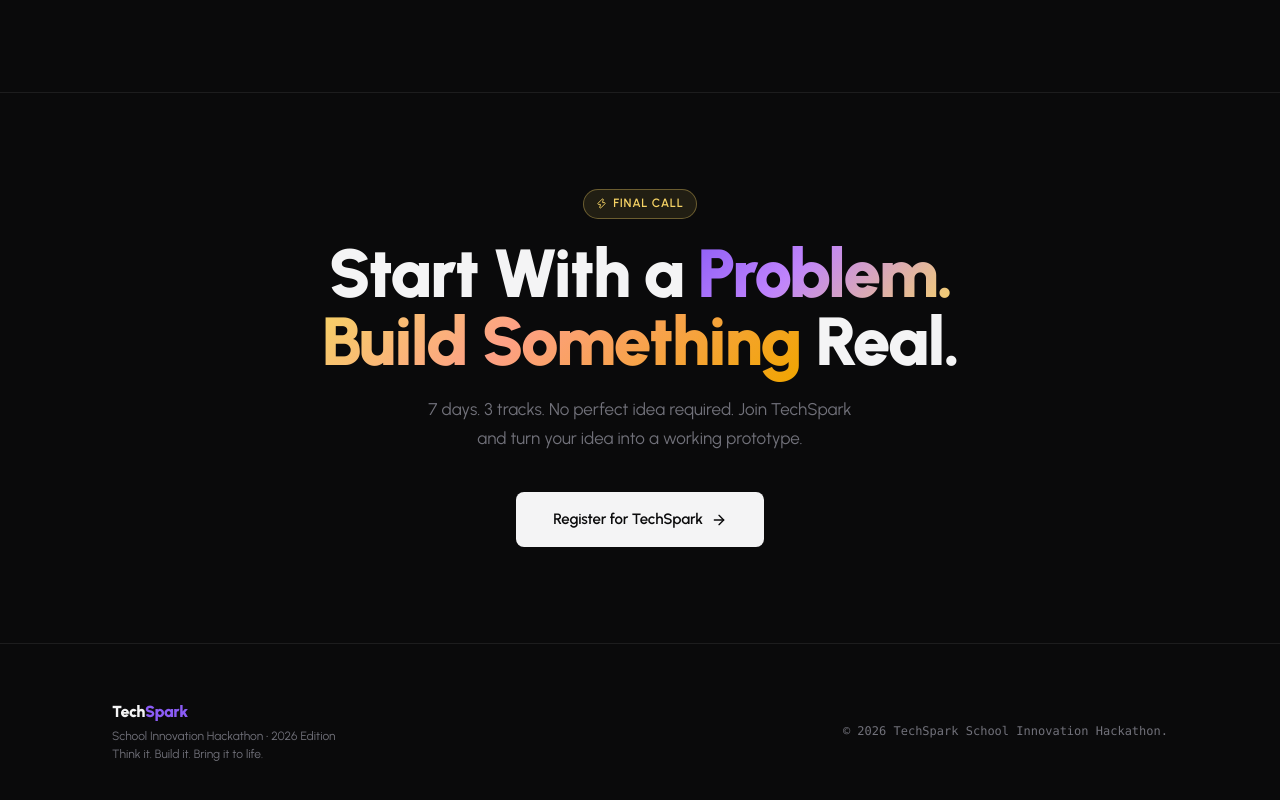
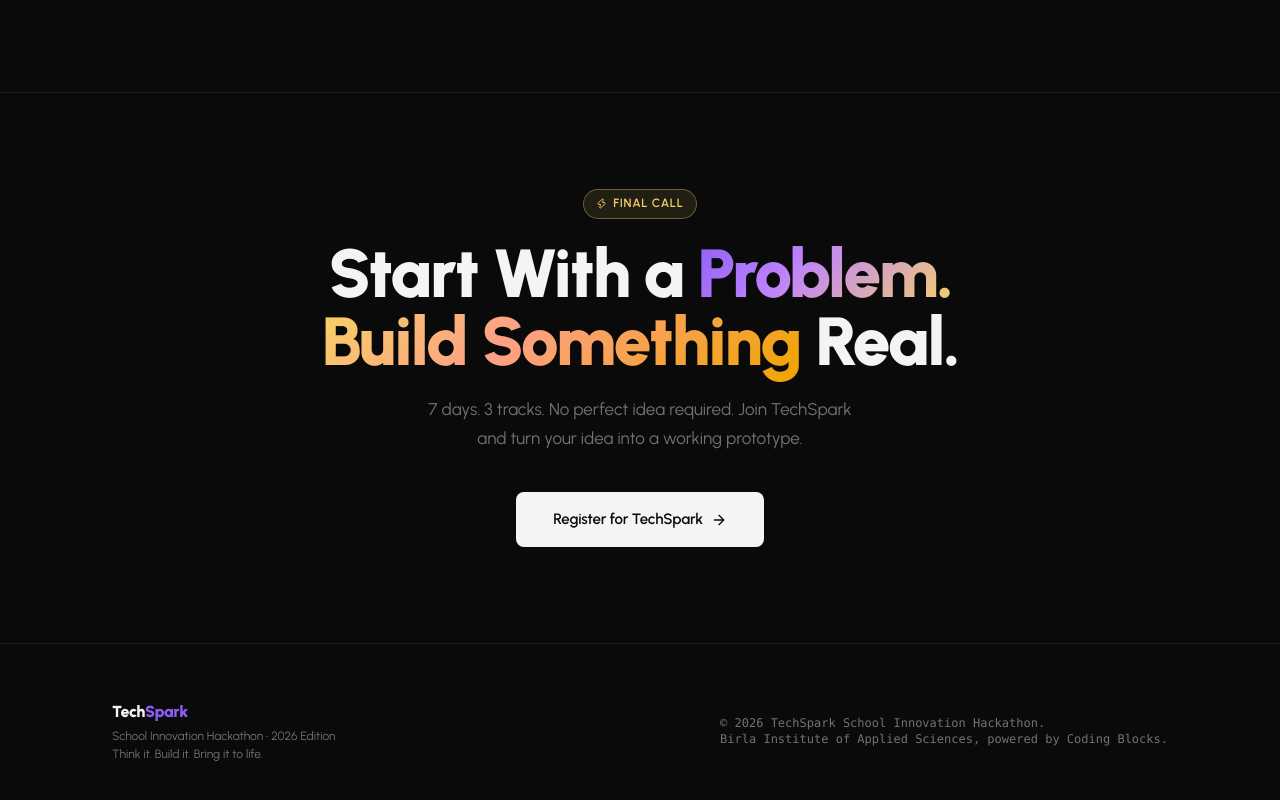
Before and after one commit to Jayendra25/school-hackathon, a Next.js app: page / in a window 1280 px wide. Shown: the part 7874-8674 px from the top of the page. Built offline with nearby package versions, Linux system fonts and the light colour scheme.

Commit message:
changed footer info

```diff
--- a/src/components/sections/FooterSection.tsx
+++ b/src/components/sections/FooterSection.tsx
@@ -40,7 +40,8 @@ export default function FooterSection() {
           viewport={{ once: true }}
           transition={{ duration: 0.4, delay: 0.08, ease: "easeOut" }}
         >
-          &copy; {new Date().getFullYear()} TechSpark School Innovation Hackathon.
+          &copy; {new Date().getFullYear()} TechSpark School Innovation Hackathon.<br />
+          Birla Institute of Applied Sciences, powered by Coding Blocks.
         </motion.p>
 
       </div>
```
